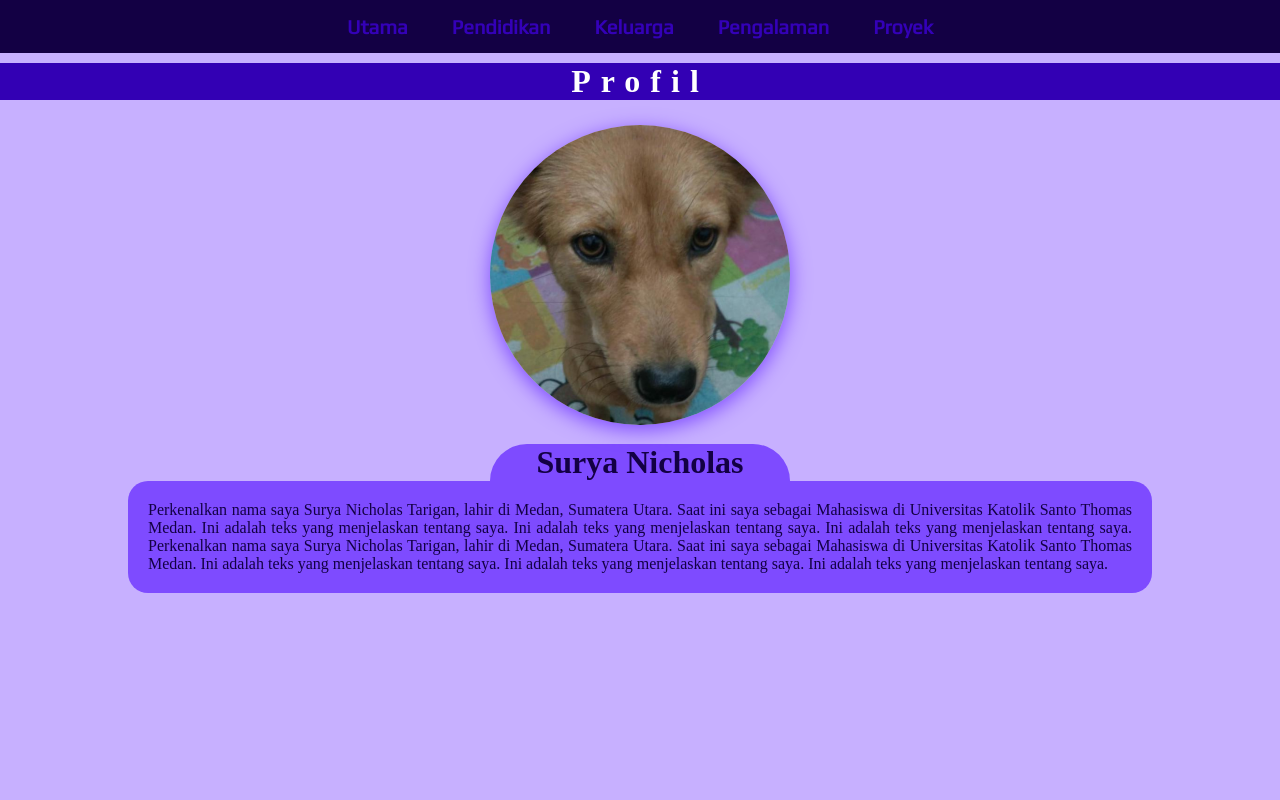
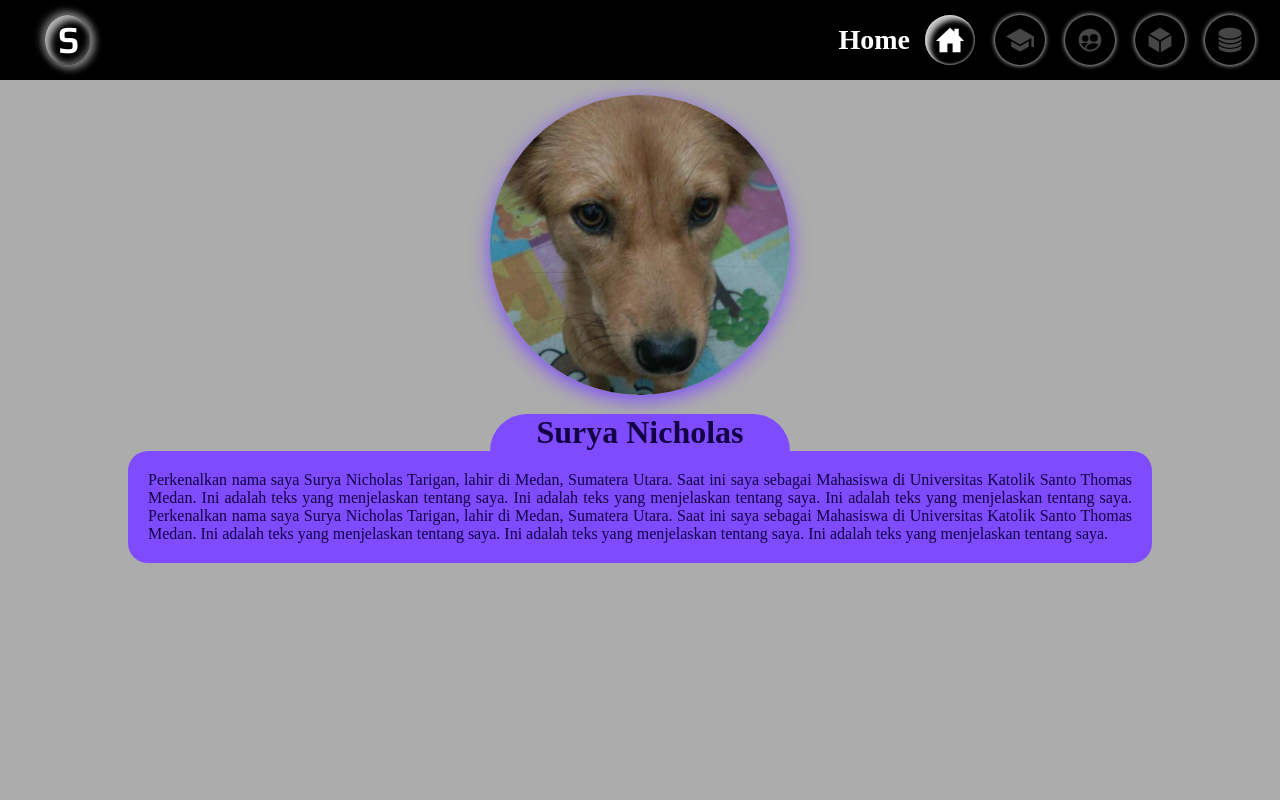
Before and after one commit to suryanicholas/suryanicholas.github.io, a PHP site: page /Portfolio/index.html in a window 1280 px wide. Run offline with PHP 8.4, Linux system fonts and the light colour scheme.

Commit message:
Latihan P5

```diff
--- a/Portfolio/index.html
+++ b/Portfolio/index.html
@@ -11,17 +11,32 @@
 <body>
     <div class="container">
         <div class="canvasmenu">
+            <a class="logo" href="#">S</a>
             <div class="menu">
-                <a href="#" class="menu-items">Utama</a>
-                <a href="#" class="menu-items">Pendidikan</a>
-                <a href="#" class="menu-items">Keluarga</a>
-                <a href="#" class="menu-items">Pengalaman</a>
-                <a href="#" class="menu-items">Proyek</a>
+                <a href="#" class="menu-items active">
+                    <span><ion-icon name="home-sharp"></ion-icon></span>
+                    <div class="item-name">Home</div>
+                </a>
+                <a href="#" class="menu-items">
+                    <span><ion-icon name="school-sharp"></ion-icon></span>
+                    <div class="item-name">Pendidikan</div>
+                </a>
+                <a href="#" class="menu-items">
+                    <span><ion-icon name="people-circle-sharp"></ion-icon></span>
+                    <div class="item-name">Keluarga</div>
+                </a>
+                <a href="#" class="menu-items">
+                    <span><ion-icon name="cube-sharp"></ion-icon></span>
+                    <div class="item-name">Pengalaman</div>
+                </a>
+                <a href="#" class="menu-items">
+                    <span><ion-icon name="server-sharp"></ion-icon></span>
+                    <div class="item-name">Proyek</div>
+                </a>
             </div>
         </div>
         <div class="canvasutama">
             <div class="utama">
-                <div class="titleutama">Profil</div>
                 <img class="imgprofile" src="BulekV2.png" alt="">
                 <div class="contents-utama">
                     <h1>Surya Nicholas</h1>
@@ -41,6 +56,22 @@
                 </div>
             </div>
         </div>
+
     </div>
+    <script>
+        var getMenu = document.querySelectorAll('.menu-items');
+
+        getMenu.forEach(function(item) {
+            item.addEventListener('click', function() {
+                getMenu.forEach(function(item) {
+                    item.classList.remove('active');
+                });
+
+                item.classList.add('active');
+            })
+        })
+    </script>
+    <script type="module" src="https://unpkg.com/ionicons@7.1.0/dist/ionicons/ionicons.esm.js"></script>
+    <script nomodule src="https://unpkg.com/ionicons@7.1.0/dist/ionicons/ionicons.js"></script>
 </body>
 </html>
--- a/Portfolio/style.css
+++ b/Portfolio/style.css
@@ -1,4 +1,7 @@
-@import url('https://fonts.googleapis.com/css2?family=Permanent+Marker&family=Play&family=Prompt:wght@300&family=Roboto:wght@300&display=swap');
+@font-face {
+    font-family: 'Play';
+    src: url(/zlibraries/dEthisGoogleFonts/Play-Regular.ttf);
+}
 
 *{
     margin: 0;
@@ -7,33 +10,95 @@
 }
 
 body{
-    background-color: #c7b0ff;
+    background-color: #acacac;
 }
-
 .canvasmenu{
-    position: sticky;
+    position: fixed;
     top: 0;
+    width: 100%;
     padding: 15px;
     display: flex;
-    background-color: #130044;
+    align-items: center;
+    background: #000;
+}
+.logo{
+    margin: 0 30px;
+    width: 50px;
+    height: 50px;
+    display: flex;
+    align-items: center;
     justify-content: center;
-
+    color: #fff;
+    text-decoration: none;
+    font-family: 'Play';
+    font-size: 36px;
+    font-weight: bold;
+    border-radius: 100%;
+    background: #000;
+    box-shadow: 3px 3px 10px #7c7c7c,
+    3px 0px 10px #7c7c7c,
+    -3px -3px 10px #5e5e5e,
+    -3px 0 10px #202020,
+    inset 5px 5px 7px #b6b6b6,
+    inset -1px -3px 7px #5c5c5c;
 }
-
+.menu{
+    display: flex;
+    justify-content: right;
+    align-items: center;
+    margin-left: 10px;
+    width: 100%;
+    height: 50px;
+    border-radius: 10px;
+    transition: all .3s;
+}
 .menu-items{
-    margin: 0 20px;
-    width: 150px;
-    color: #3400b8;
-    font-family: 'Play', sans-serif;
-    font-size: 20px;
+    margin: 0 10px;
+    padding: 25px;
+    width: 40px;
+    height: 40px;
+    display: flex;
+    align-items: center;
+    justify-content: center;
+    color: #464646;
+    font-size: 28px;
+    font-weight: 900;
     text-decoration: none;
-    font-weight: bold;
-    transition: .3s;
+    border-radius: 50px;
+    background: #000;
+    box-shadow: 0 0 5px #fff;
+    transition: .3s ease;
 }
 .menu-items:hover{
     color: #fff;
+    box-shadow: 0 0 20px #fff;
+}
+.menu-items .item-name{
+    position: absolute;
+    right: 370px;
+    display: none;
+    align-items: center;
+    height: 50px;
+}
+.menu-items ion-icon{
+    transform: translateY(3px);
+}
+.menu-items.active{
+    justify-content: center;
+    color: #fff;
+    box-shadow: inset 5px 5px 5px rgba(255,255,255,0.75),
+    inset 0 0 3px #fff;
+}
+.menu-items.active .item-name{
+    display: flex;
 }
 
+.canvasutama{
+    position: absolute;
+    padding: 80px 0 0 0;
+    height: 100vh;
+    z-index: -1;
+}
 .utama{
     display: inline-block;
     text-align: center;
@@ -45,7 +110,7 @@ body{
     font-weight: bold;
     letter-spacing: 10px;
     text-align: center;
-    background-color: #3300b4;
+    background-color: #333333;
 }
 .imgprofile{
     margin: 15px;
@@ -71,10 +136,6 @@ body{
 }
 
 @media (max-width:425px) {
-    .menu-items{
-        margin: 0 10px;
-        font-size: 12px;
-    }
 
     .contents-utama h1{
         font-size: 20px;
```
